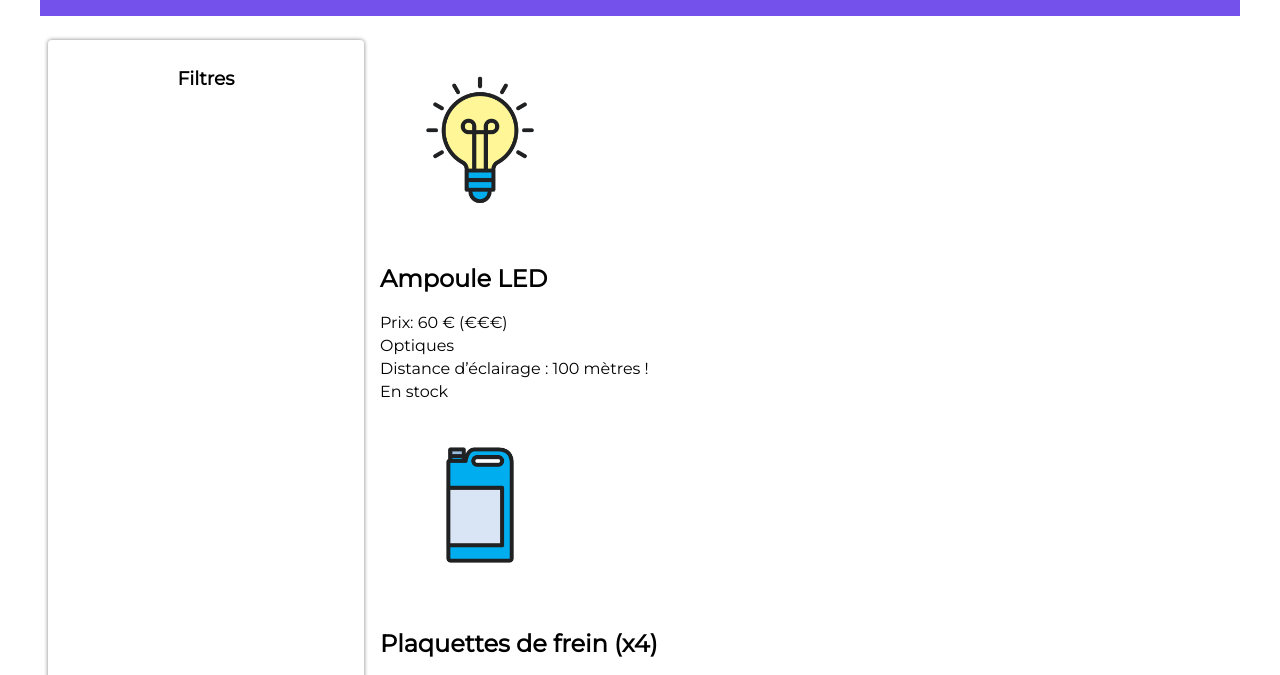
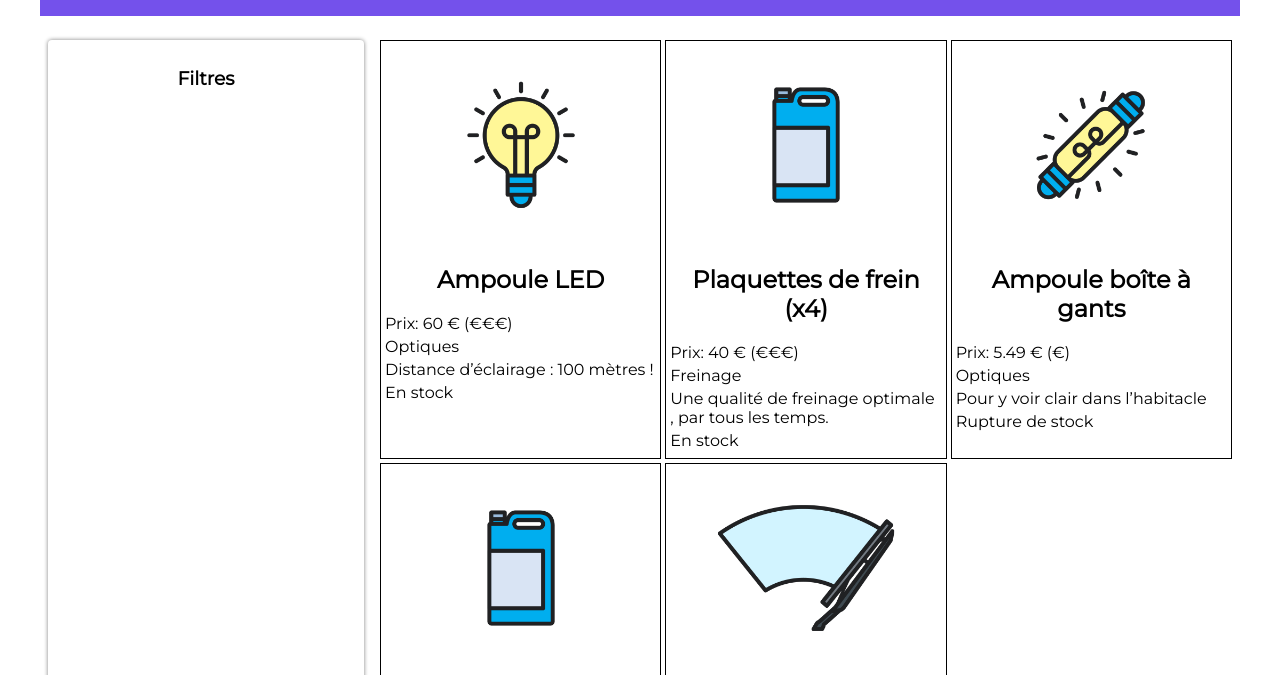
Before and after one commit to hadhoudda/js-piece-auto, a website: page index.html in a window 1280 px wide. Shown: the part 98-773 px from the top of the page. Drawn offline with Linux system fonts and the light colour scheme.

Commit message:
mettre à jour l'affichage

```diff
--- a/pieces.js
+++ b/pieces.js
@@ -1,36 +1,37 @@
-//recuper les pieces depuis le ficher json//
-const reponse = await fetch ('pieces-autos.json');
+// Récupération des pièces depuis le fichier JSON
+const reponse = await fetch('pieces-autos.json');
 const pieces = await reponse.json();
-//balise//
 
-for (let i in pieces){
+for (let i = 0; i < pieces.length; i++) {
+
     const article = pieces[i];
-
+    // Récupération de l'élément du DOM qui accueillera les fiches
+    const sectionFiches = document.querySelector(".fiches");
+    // Création d’une balise dédiée à une pièce automobile
+    const pieceElement = document.createElement("article");
+    // Création des balises
     const imageElement = document.createElement("img");
     imageElement.src = article.image;
-
     const nomElement = document.createElement("h2");
     nomElement.innerText = article.nom;
+    const prixElement = document.createElement("p");
+    prixElement.innerText = `Prix: ${article.prix} € (${article.prix < 35 ? "€" : "€€€"})`;
+    const categorieElement = document.createElement("p");
+    categorieElement.innerText = article.categorie ?? "(aucune catégorie)";
+    const descriptionElement = document.createElement("p");
+    descriptionElement.innerText = article.description ?? "Pas de description pour le moment.";
+    const stockElement = document.createElement("p");
+    stockElement.innerText = article.disponibilite ? "En stock" : "Rupture de stock";
 
-    const prixElement = document.createElement("p");
-    // ? indique que si le prix inferieur de 35 affiche € si superieur €€€
-    prixElement.innerText = `Prix: ${article.prix} € (${article.prix < 35 ? "€" : "€€€"})`;
+    // On rattache la balise article a la section Fiches
+    sectionFiches.appendChild(pieceElement);
+    // On rattache l’image à pieceElement (la balise article)
+    pieceElement.appendChild(imageElement);
+    pieceElement.appendChild(nomElement);
+    pieceElement.appendChild(prixElement);
+    pieceElement.appendChild(categorieElement);
+    //Ajout des éléments au DOM pour l'exercice
+    pieceElement.appendChild(descriptionElement);
+    pieceElement.appendChild(stockElement);
 
-    const categorieElement = document.createElement("p");
-    // on utilise ?? si un varible n'existe pas
-    categorieElement.innerText = article.categorie ?? "(aucune catégorie)";
-
-    const descriptionElement = document.createElement("p");
-    descriptionElement.innerText = article.description;
-
-    const disponibiliteElement = document.createElement("p");
-    disponibiliteElement.innerText = article.disponibilite ? "En stock" : "Rupture de stock" ;
-    //rattachement balise html parent a DOM
-    const sectionFiches = document.querySelector(".fiches");
-    sectionFiches.appendChild(imageElement);
-    sectionFiches.appendChild(nomElement);
-    sectionFiches.appendChild(prixElement);
-    sectionFiches.appendChild(categorieElement);
-    sectionFiches.appendChild(descriptionElement);
-    sectionFiches.appendChild(disponibiliteElement);
-}
+ }
--- a/styles.css
+++ b/styles.css
@@ -45,11 +45,24 @@ main {
 .fiches {
 	flex: 1;
 	margin: 8px;
+	display: grid;
+	grid-template-columns: repeat(3, 1fr);
+	gap: 4px;
 }
-.fiches img {
+.fiches article {
+	border: 1px solid black;
+	padding: 4px;
+}
+.fiches article img {
+	display: block;
+	margin-left: auto;
+	margin-right: auto;
 	max-width: 200px;
 }
-.fiches p {
+.fiches article p {
 	margin-top: 4px;
 	margin-bottom: 4px;
 }
+.fiches article h2 {
+	text-align: center;
+}
```
